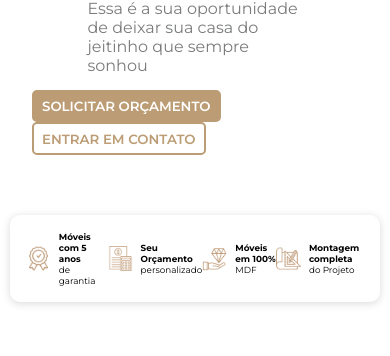
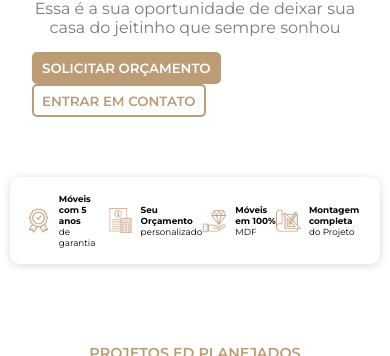
Before and after one commit to guihenridev/edi-marcenaria, a plain HTML site: page index.html in a window 390 px wide. Shown: the part 260-616 px from the top of the page. Drawn offline with Linux system fonts and the light colour scheme.

Commit message:
Estilizando Mobile

```diff
--- a/assets/css/style-mobile.css
+++ b/assets/css/style-mobile.css
@@ -127,6 +127,11 @@
         padding-top: 2rem;
         align-items: center;
     }
+    .text-banner p {
+
+        width: 100%;
+        text-align: center;
+    }
     .img-banner {
         display: none;
     }
```
